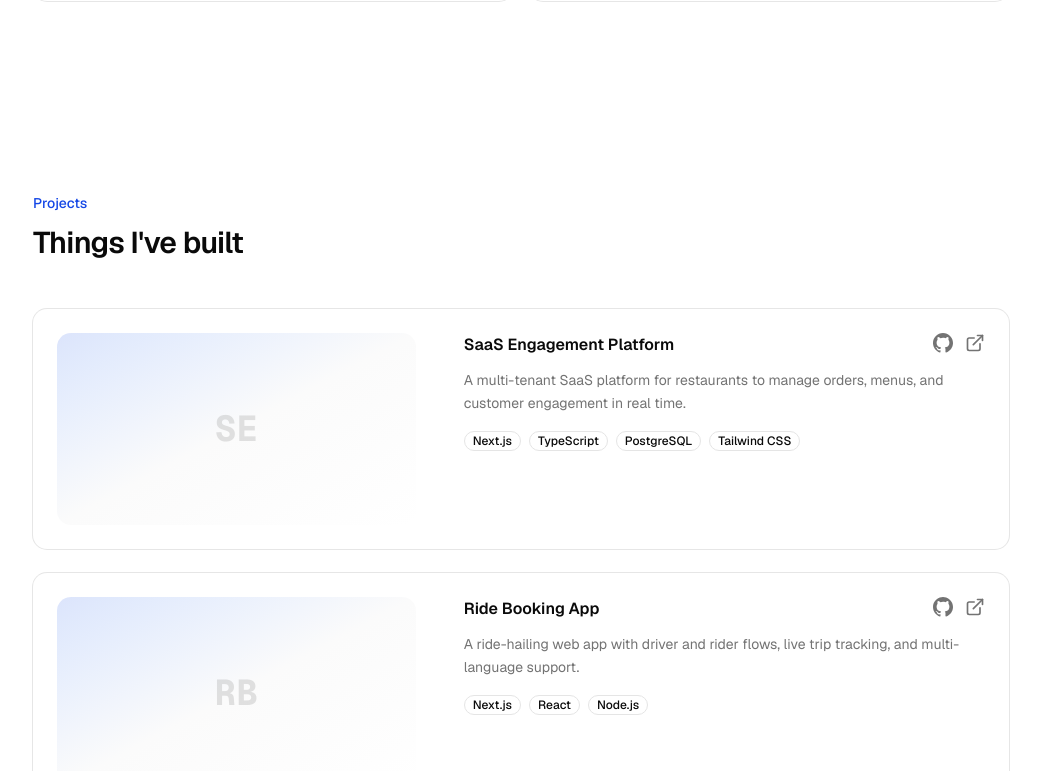
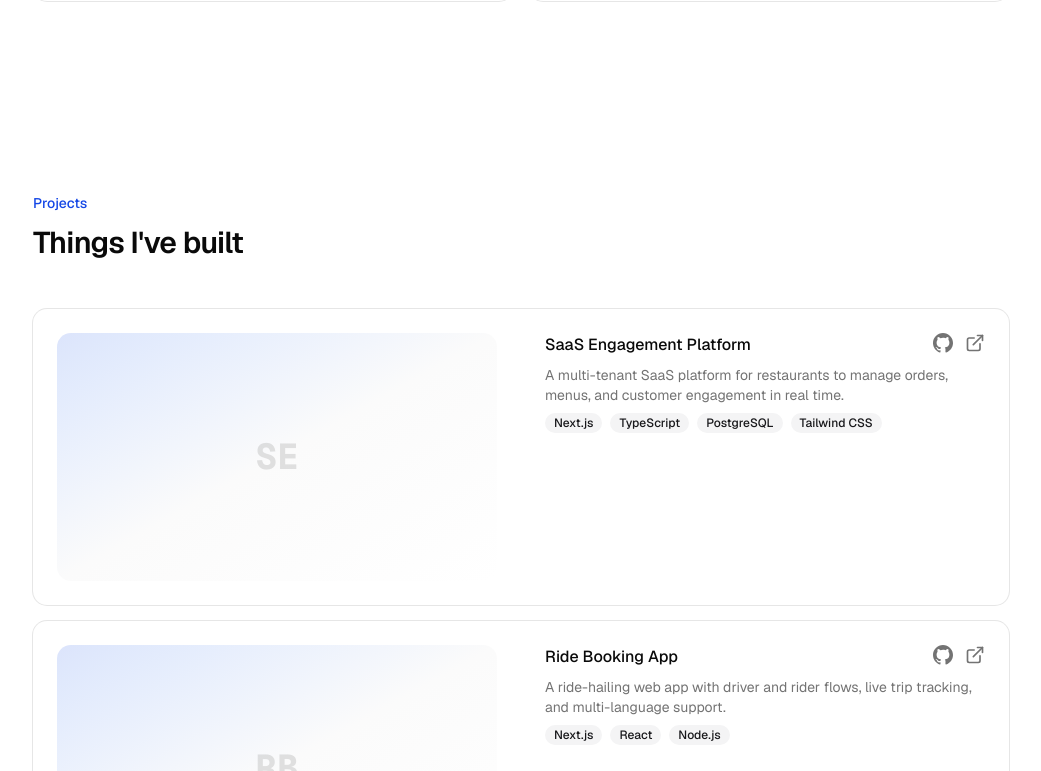
Before and after one commit to janithbandara1/portfolio, a Next.js app: page / in a window 1280 px wide. Shown: the part 1689-2460 px from the top of the page, without its empty margins (119-1160 px from the left). Built offline with nearby package versions, Linux system fonts and the light colour scheme.

Commit message:
Refactor Projects component to simplify structure and enhance readability by integrating ProjectCard functionality directly within the Projects component

```diff
--- a/components/projects.tsx
+++ b/components/projects.tsx
@@ -2,34 +2,44 @@ import { ExternalLink } from "lucide-react";
 import { Card, CardContent } from "@/components/ui/card";
 import { Badge } from "@/components/ui/badge";
 import { GitHubIcon } from "@/components/icons";
-import { projects, type Project } from "@/lib/data";
+import { projects } from "@/lib/data";
 
-function ProjectPreview({ title }: { title: string }) {
-  const initials = title
+function getInitials(title: string) {
+  return title
     .split(" ")
-    .map((w) => w[0])
+    .map((word) => word[0])
+    .join("")
     .slice(0, 2)
-    .join("");
+    .toUpperCase();
+}
 
+export function Projects() {
   return (
-    <div className="flex h-48 w-full items-center justify-center rounded-xl bg-gradient-to-br from-primary/15 via-muted/40 to-transparent">
+    <section id="projects" className="mx-auto w-full max-w-5xl px-6 py-24">
+      <div className="mb-12 flex flex-col gap-3">
+        <p className="text-sm font-medium text-primary">Projects</p>
+        <h2 className="text-3xl font-semibold tracking-tight">
+          Things I&apos;ve built
+        </h2>
+      </div>
+
+      <div className="flex flex-col gap-4">
+        {projects.map((project) => (
+          <Card
+            key={project.title}
+            className="grid gap-0 overflow-hidden p-0 sm:grid-cols-2"
+          >
+            <div className="p-6">
+              <div className="flex aspect-video w-full items-center justify-center rounded-xl bg-gradient-to-br from-primary/15 via-muted/40 to-transparent">
                 <span className="font-mono text-4xl font-bold text-muted-foreground/20">
-        {initials}
+                  {getInitials(project.title)}
                 </span>
               </div>
-  );
-}
-
-function ProjectCard({ project }: { project: Project }) {
-  return (
-    <Card className="grid gap-0 overflow-hidden p-0 sm:grid-cols-[minmax(0,1fr)_minmax(0,1.4fr)]">
-      <div className="p-6">
-        <ProjectPreview title={project.title} />
             </div>
 
             <CardContent className="p-6">
               <div className="flex items-start justify-between gap-4">
-          <h3 className="text-base font-semibold">{project.title}</h3>
+                <p className="text-base font-medium">{project.title}</p>
                 <div className="flex shrink-0 gap-3">
                   <a
                     href={project.repo}
@@ -52,35 +62,19 @@ function ProjectCard({ project }: { project: Project }) {
                 </div>
               </div>
 
-        <p className="mt-3 text-sm leading-relaxed text-muted-foreground">
+              <p className="mt-2 text-sm text-muted-foreground">
                 {project.description}
               </p>
 
-        <div className="mt-4 flex flex-wrap gap-2">
+              <div className="mt-2 flex flex-wrap gap-2">
                 {project.tags.map((tag) => (
-            <Badge key={tag} variant="outline">
+                  <Badge key={tag} variant="secondary">
                     {tag}
                   </Badge>
                 ))}
               </div>
             </CardContent>
           </Card>
-  );
-}
-
-export function Projects() {
-  return (
-    <section id="projects" className="mx-auto w-full max-w-5xl px-6 py-24">
-      <div className="mb-12 flex flex-col gap-3">
-        <p className="text-sm font-medium text-primary">Projects</p>
-        <h2 className="text-3xl font-semibold tracking-tight">
-          Things I&apos;ve built
-        </h2>
-      </div>
-
-      <div className="space-y-6">
-        {projects.map((project) => (
-          <ProjectCard key={project.title} project={project} />
         ))}
       </div>
     </section>
```
Lines whose indentation alone changed are shown as unchanged.
